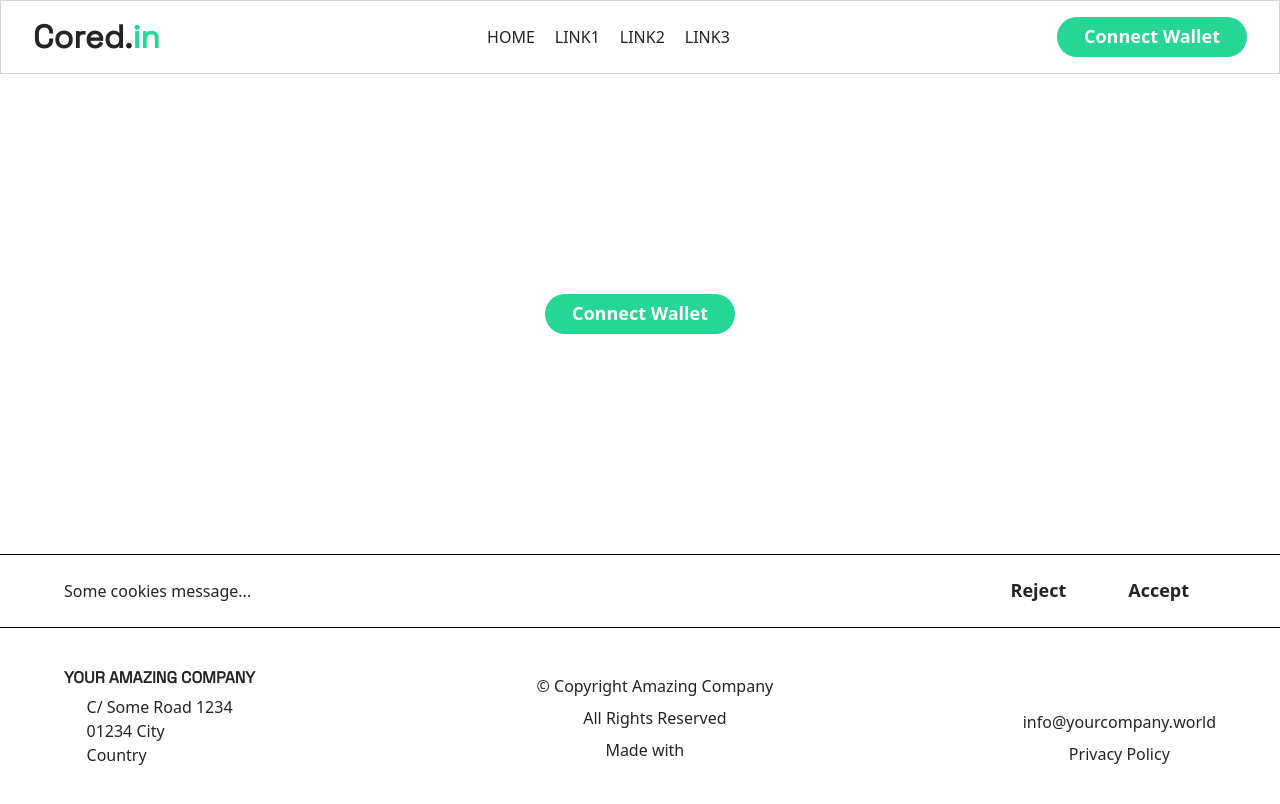
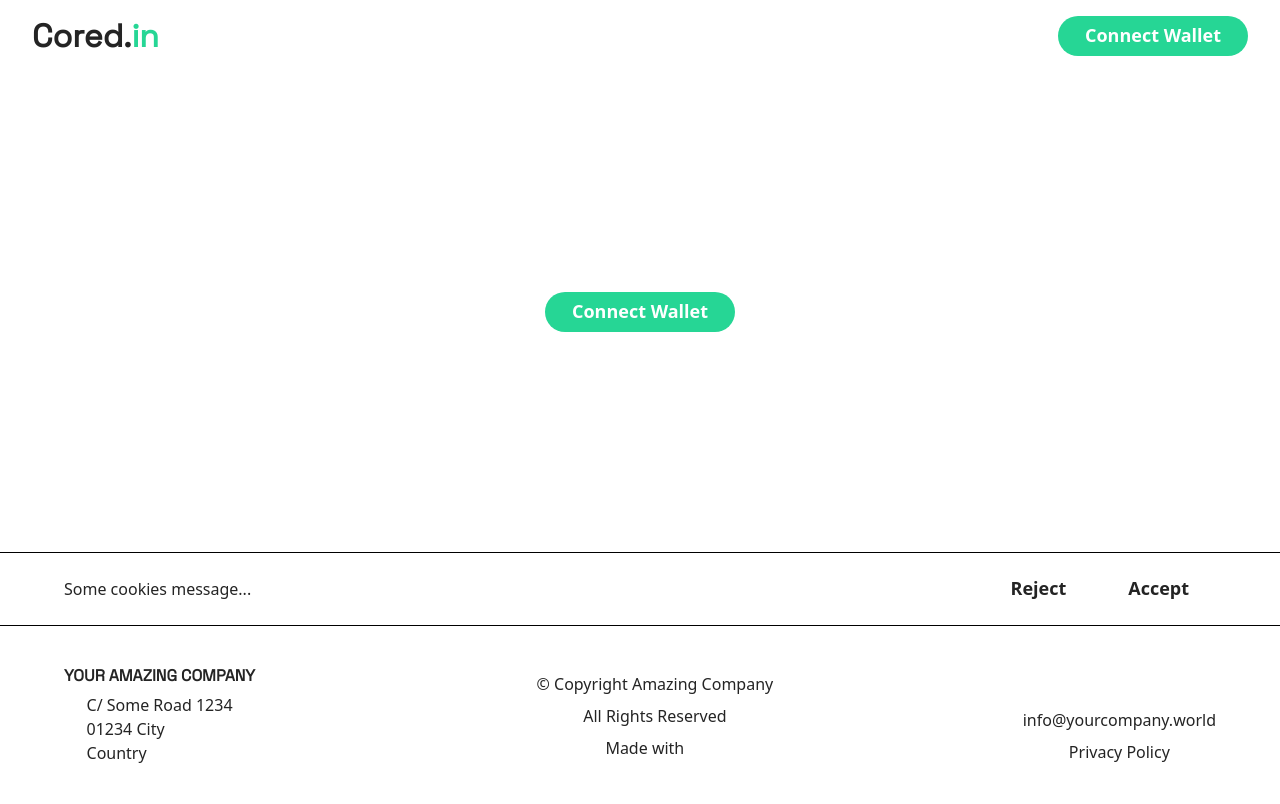
Before and after one commit to igorperic17/cored.in, a React (Vite) app in the folder packages/frontend/: page /test in a window 1280 px wide. Shown: the top 804 px of the page. Built offline with nearby package versions, Linux system fonts and the light colour scheme; some icons are missing.

Commit message:
Disable the menu in Nav

```diff
--- a/packages/frontend/src/components/Nav.tsx
+++ b/packages/frontend/src/components/Nav.tsx
@@ -54,7 +54,7 @@ export const Nav: FC<NavProps> = ({ onOpen }) => {
   return (
     <Box
       as="header"
-      border="1px solid lightgrey"
+      // border="1px solid lightgrey"
       w="100%"
       maxW="1680px"
       margin="0 auto"
@@ -73,7 +73,7 @@ export const Nav: FC<NavProps> = ({ onOpen }) => {
             in
           </Text>
         </Heading>
-        <Flex
+        {/* <Flex
           direction="row"
           justify="space-between"
           align="center"
@@ -86,7 +86,7 @@ export const Nav: FC<NavProps> = ({ onOpen }) => {
           <Link>Link1</Link>
           <Link>Link2</Link>
           <Link>Link3</Link>
-        </Flex>
+        </Flex> */}
         <Login />
       </Flex>
     </Box>
```
